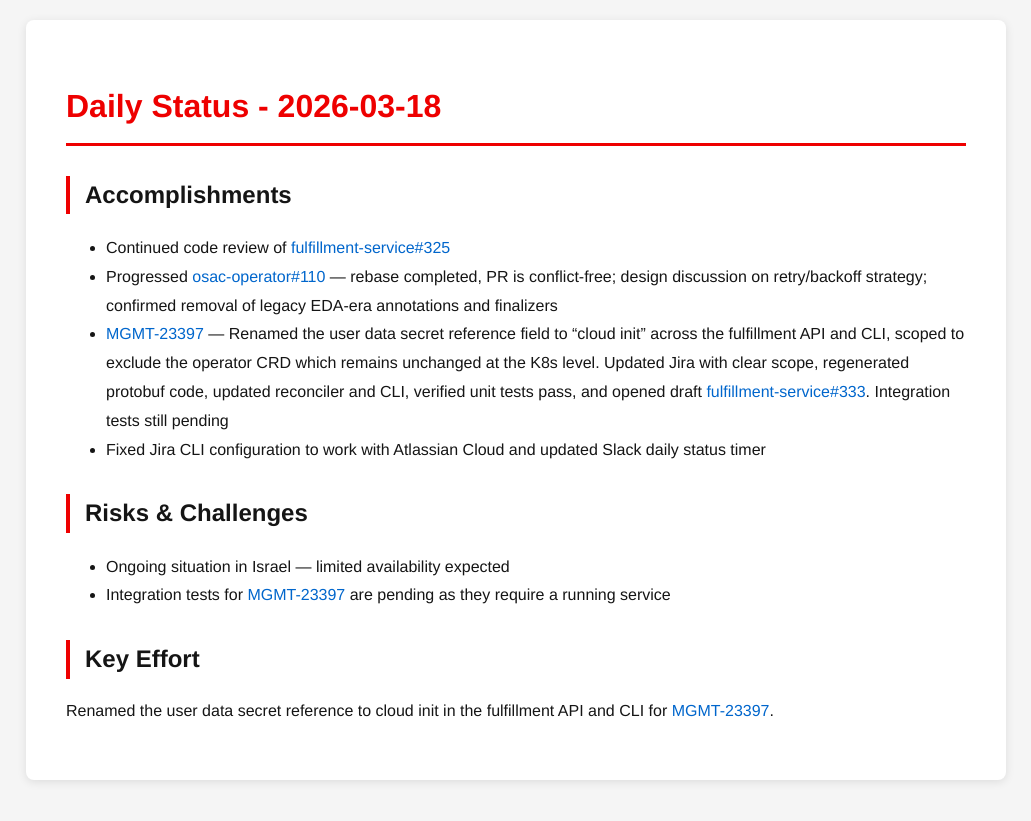
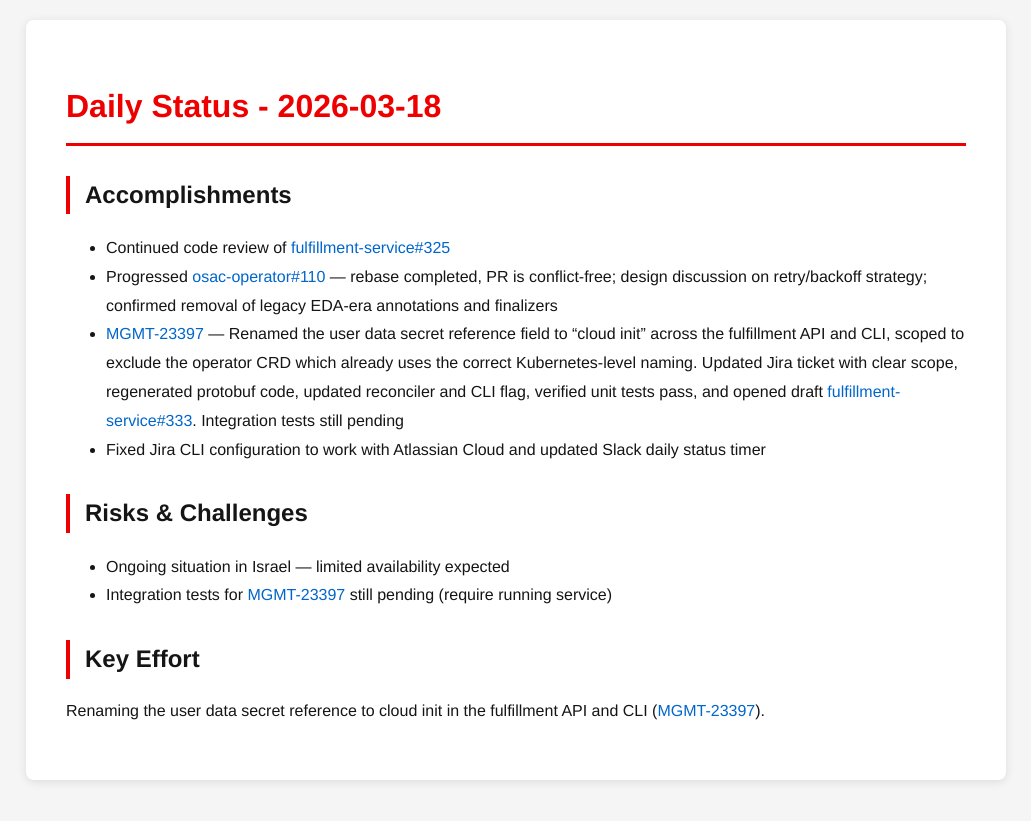
Before and after one commit to tzvatot/daily-status, a Jekyll site: the page built from 2026-03-18.md, in a window 1280 px wide. Shown: the top 821 px of the page, without its empty margins (124-1155 px from the left). Built offline with Jekyll 4.4.1, drawn with Linux system fonts in a browser that asks for light colours.

Commit message:
Daily status update - 2026-03-18

```diff
--- a/2026-03-18.md
+++ b/2026-03-18.md
@@ -9,12 +9,12 @@
 ## Accomplishments
 - Continued code review of [fulfillment-service#325](https://github.com/osac-project/fulfillment-service/pull/325)
 - Progressed [osac-operator#110](https://github.com/osac-project/osac-operator/pull/110) — rebase completed, PR is conflict-free; design discussion on retry/backoff strategy; confirmed removal of legacy EDA-era annotations and finalizers
-- [MGMT-23397](https://issues.redhat.com/browse/MGMT-23397) — Renamed the user data secret reference field to "cloud init" across the fulfillment API and CLI, scoped to exclude the operator CRD which remains unchanged at the K8s level. Updated Jira with clear scope, regenerated protobuf code, updated reconciler and CLI, verified unit tests pass, and opened draft [fulfillment-service#333](https://github.com/osac-project/fulfillment-service/pull/333). Integration tests still pending
+- [MGMT-23397](https://issues.redhat.com/browse/MGMT-23397) — Renamed the user data secret reference field to "cloud init" across the fulfillment API and CLI, scoped to exclude the operator CRD which already uses the correct Kubernetes-level naming. Updated Jira ticket with clear scope, regenerated protobuf code, updated reconciler and CLI flag, verified unit tests pass, and opened draft [fulfillment-service#333](https://github.com/osac-project/fulfillment-service/pull/333). Integration tests still pending
 - Fixed Jira CLI configuration to work with Atlassian Cloud and updated Slack daily status timer
 
 ## Risks & Challenges
 - Ongoing situation in Israel — limited availability expected
-- Integration tests for [MGMT-23397](https://issues.redhat.com/browse/MGMT-23397) are pending as they require a running service
+- Integration tests for [MGMT-23397](https://issues.redhat.com/browse/MGMT-23397) still pending (require running service)
 
 ## Key Effort
-Renamed the user data secret reference to cloud init in the fulfillment API and CLI for [MGMT-23397](https://issues.redhat.com/browse/MGMT-23397).
+Renaming the user data secret reference to cloud init in the fulfillment API and CLI ([MGMT-23397](https://issues.redhat.com/browse/MGMT-23397)).
```
